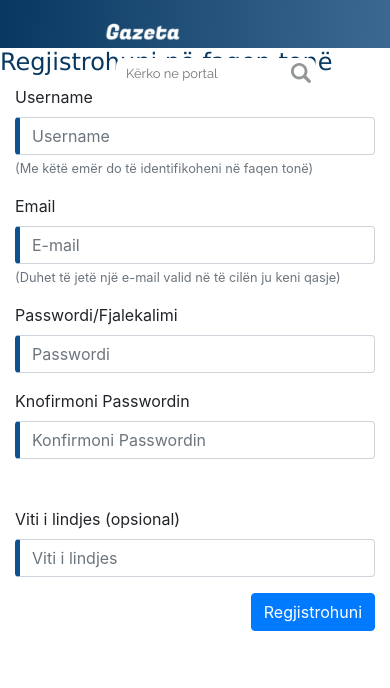
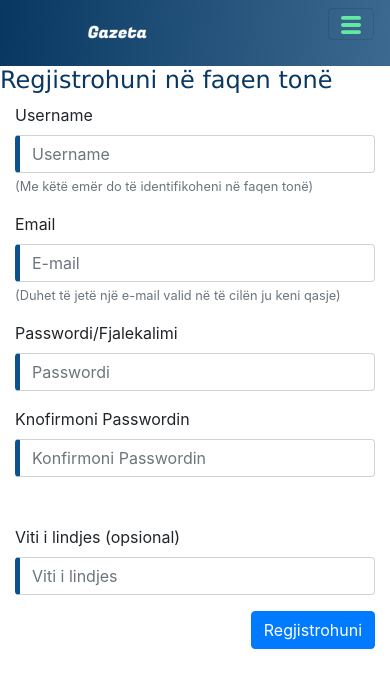
Before and after one commit to cani088/portali-front, an Angular app: page /register in a window 390 px wide. Shown: the top 688 px of the page. Built offline with nearby package versions, Linux system fonts and the light colour scheme.

Commit message:
top menu

```diff
--- a/src/app/register/register.component.ts
+++ b/src/app/register/register.component.ts
@@ -31,7 +31,7 @@ export class RegisterComponent implements OnInit {
 
   register(){
     var res=this.userService.register(this.myForm.value);
-    res.subscribe((data)=>{
+    res.subscribe((data:any)=>{
       if(data.success==1){
         //when the user has been registered successfully
         this.success=true;
--- a/src/app/top-menu/top-menu.component.css
+++ b/src/app/top-menu/top-menu.component.css
@@ -10,34 +10,28 @@
     left: 10%;
 } */
 .navbar_besi{
-    /* background-color:#9900ff; */
-    /* background-image:linear-gradient(-90deg,#3cd3ad,#4cb8c4);  */
-    /* background-image:linear-gradient(-90deg,   #2c3e50,#265961);  */
-    /* background-image:linear-gradient(-90deg, #7f1494,#4a1877 );  */
-    /* background-image: linear-gradient(135deg, #4d1459 0%, #380849 100%); */
-    /* background-image: linear-gradient(256deg, #2f58a4 0%, #1e295e 100%); */
-    /* Lirimi */
     background-image: linear-gradient(94deg, #083862 0%, #3c698f 100%);
-    /* background-image: linear-gradient(94deg, #462bdf 50%, #757575 100%); */
     color:white !important;
     height:48px;
     font-family: 'Raleway';
     font-weight: 600;
     font-size: 13px;
-    /* Koki
-        display: flex;
-        justify-content: space-between;
-    */
+    display: flex;
 }
 
-.nav-item{
+.nav-item, .nav-item-mobile{
     color:white !important;
-    height:48px;
+    height:49px;
     width:120px;
     text-align: center;
     padding-top:12px;
     cursor:pointer;
 }
+
+.nav-item-mobile{
+    padding-right:30px;
+}
+
 .nav-item:hover{
     color:white !important;
     background-color: #083862 !important;
@@ -75,11 +69,54 @@
     margin-right: 8px;
 }
 
+.hidden_desktop{
+    display: none;
+}
+
+
 .activeTab{
     background-color:rgb(101, 233, 162);
     color:#083862 !important;
 }
 
+
+@media (max-width:884px) {
+
+    .navbar_besi {
+        width:100%;
+        height: auto;
+    }
+
+    .nav-item {
+
+        width: auto;
+    }
+
+    .nav-item a {
+
+        width: auto;
+        text-align: right;
+    }
+
+    .navLogin {
+
+        padding-right: 0;
+        text-align: right;
+    }
+
+    .hidden_mobile{
+        display:none;
+    }
+
+    .hidden_desktop{
+        display: inline-block;
+    }
+
+    .navbar-toggler{
+        float: right;
+    }
+
+}
 /* .navbar-besi{
     display:flex;
     justify-content:space-between;
--- a/src/app/top-menu/top-menu.component.html
+++ b/src/app/top-menu/top-menu.component.html
@@ -1,16 +1,11 @@
 
-<nav class="navbar navbar-expand-lg navbar-light navbar_besi mb-10">
+<nav class="navbar navbar-expand-lg navbar-light navbar_besi hidden_mobile mb-10">
 
-    <div style="display:flex; justify-content:space-between">
+  <!-- <div style="display:flex; justify-content:space-between"> -->
+  <div>
+    <div class="collapse navbar-collapse ml-5" id="navbarNavAltMarkup">
+      <div class="navbar-nav">
       <a routerLink="/top"><img src="assets/images/logo.png" alt="" height="50px" width='auto'></a>
-  <!-- <button class="navbar-toggler" type="button" data-toggle="collapse" data-target="#navbarNavAltMarkup" aria-controls="navbarNavAltMarkup"
-    aria-expanded="false" aria-label="Toggle navigation">
-    <span class="navbar-toggler-icon"></span>
-  </button> -->
-
-  <div class="collapse navbar-collapse ml-5 margR" id="navbarNavAltMarkup">
-    <div class="navbar-nav">
-      <div>{{pageType}}</div>
         <a class="nav-item nav-link"  [routerLinkActive]="['activeTab']" routerLink="/top">TOP LAJMET <span class="sr-only">(current)</span></a>
         <a class="nav-item nav-link" [routerLinkActive]="['activeTab']" routerLink="/new">MË TË REJAT</a>
         <a class="nav-item nav-link"  [routerLinkActive]="['activeTab']" routerLink="/sport">SPORT</a>
@@ -41,3 +36,48 @@
     </div>
   </div>
 </nav>
+
+
+
+<nav class="navbar navbar-expand-lg navbar-light navbar_besi hidden_desktop mb-10">
+  <a class="navbar-brand" href="#">
+    <img src="assets/images/logo.png" width="auto" height="40" alt="">
+  </a>
+  <button class="navbar-toggler" type="button" data-toggle="collapse" data-target="#navbarSupportedContent" aria-controls="navbarSupportedContent" aria-expanded="false" aria-label="Toggle navigation">
+    <img src="/assets/images/menu.svg" width="auto" height="20px" alt="">
+  </button>
+
+  <div class="collapse navbar-collapse" id="navbarSupportedContent">
+    <ul class="navbar-nav mr-auto">
+      <li class="nav-item active">
+        <a class="nav-link nav-item-mobile" href="#">TOP LAJMET <span class="sr-only">(current)</span></a>
+      </li>
+      <li class="nav-item">
+        <a class="nav-link nav-item-mobile " href="#">MË TË REJAT</a>
+      </li>
+      <li class="nav-item">
+        <a class="nav-link nav-item-mobile" href="#">SPORT</a>
+      </li>
+      <li class="nav-item">
+        <a class="nav-link nav-item-mobile" href="#">INTERESANTE</a>
+      </li>
+    </ul>
+    <div style="position: relative;">
+
+      <input type="text" name="" id="search-top" placeholder="Kërko ne portal">
+      <!-- <button class='btn btn-primary search-btn'>
+          <img src="assets/images/search.svg" width="15px" height='auto' alt="">
+      </button> -->
+      <!-- <input type="text" name="LastName" value="Mouse"> -->
+      <!-- <img src="assets/images/search.svg" width="15px" height="auto" class='search-btn'> -->
+    </div>
+    <div class="user_profile-top">
+      <div *ngIf="isLoggedIn" class="user_data">
+        <span>Besnik Cani</span>
+      </div>
+      <div *ngIf="!isLoggedIn">
+        <a data-toggle="modal" data-target="#exampleModalLong" routerActive='active' class='nav-item nav-item-mobile nav-link navLogin'>Login</a>
+      </div>
+    </div>
+  </div>
+</nav>
```
Also changed, not shown: src/assets/images/menu.svg (added). Lines whose indentation alone changed are shown as unchanged.
